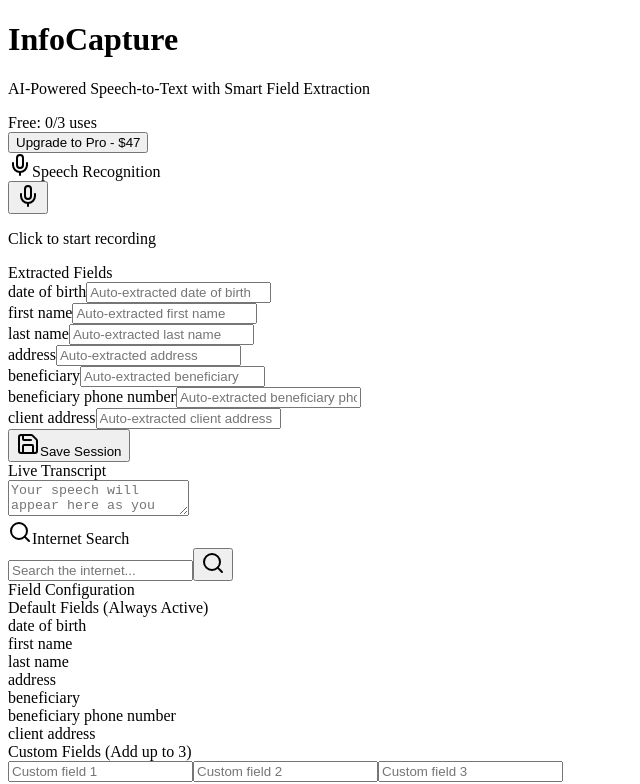
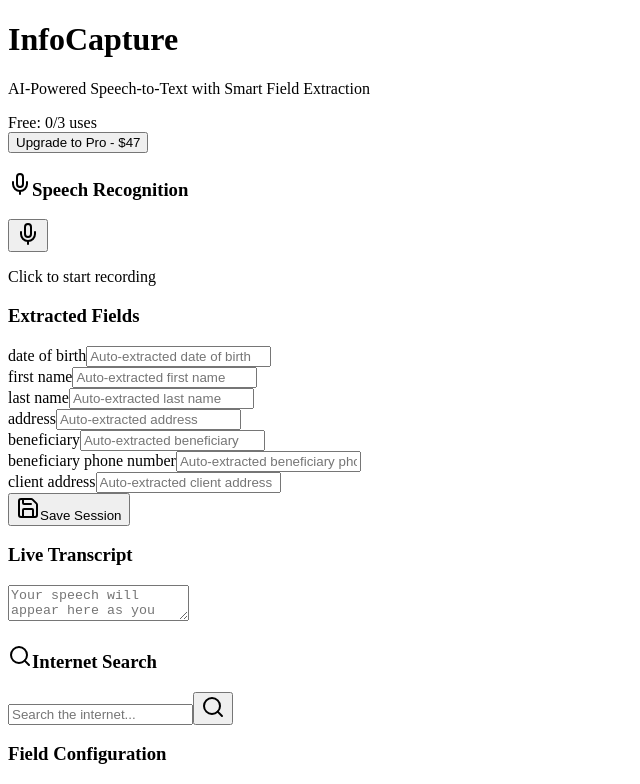
Before and after one commit to jcisnever-ops/infocapture, a Next.js app: page / in a window 1280 px wide. Shown: the top 784 px of the page, without its empty margins (0-640 px from the left). Built offline with nearby package versions, Linux system fonts and the light colour scheme.

Commit message:
card.tsx

```diff
--- /dev/null
+++ b/components/ui/card.tsx
@@ -0,0 +1,54 @@
+import * as React from "react"
+import { cn } from "@/lib/utils"
+
+const Card = React.forwardRef<
+  HTMLDivElement,
+  React.HTMLAttributes<HTMLDivElement>
+>(({ className, ...props }, ref) => (
+  <div
+    ref={ref}
+    className={cn(
+      "rounded-lg border bg-card text-card-foreground shadow-sm",
+      className
+    )}
+    {...props}
+  />
+))
+Card.displayName = "Card"
+
+const CardHeader = React.forwardRef<
+  HTMLDivElement,
+  React.HTMLAttributes<HTMLDivElement>
+>(({ className, ...props }, ref) => (
+  <div
+    ref={ref}
+    className={cn("flex flex-col space-y-1.5 p-6", className)}
+    {...props}
+  />
+))
+CardHeader.displayName = "CardHeader"
+
+const CardTitle = React.forwardRef<
+  HTMLParagraphElement,
+  React.HTMLAttributes<HTMLHeadingElement>
+>(({ className, ...props }, ref) => (
+  <h3
+    ref={ref}
+    className={cn(
+      "text-2xl font-semibold leading-none tracking-tight",
+      className
+    )}
+    {...props}
+  />
+))
+CardTitle.displayName = "CardTitle"
+
+const CardContent = React.forwardRef<
+  HTMLDivElement,
+  React.HTMLAttributes<HTMLDivElement>
+>(({ className, ...props }, ref) => (
+  <div ref={ref} className={cn("p-6 pt-0", className)} {...props} />
+))
+CardContent.displayName = "CardContent"
+
+export { Card, CardHeader, CardTitle, CardContent }
```
